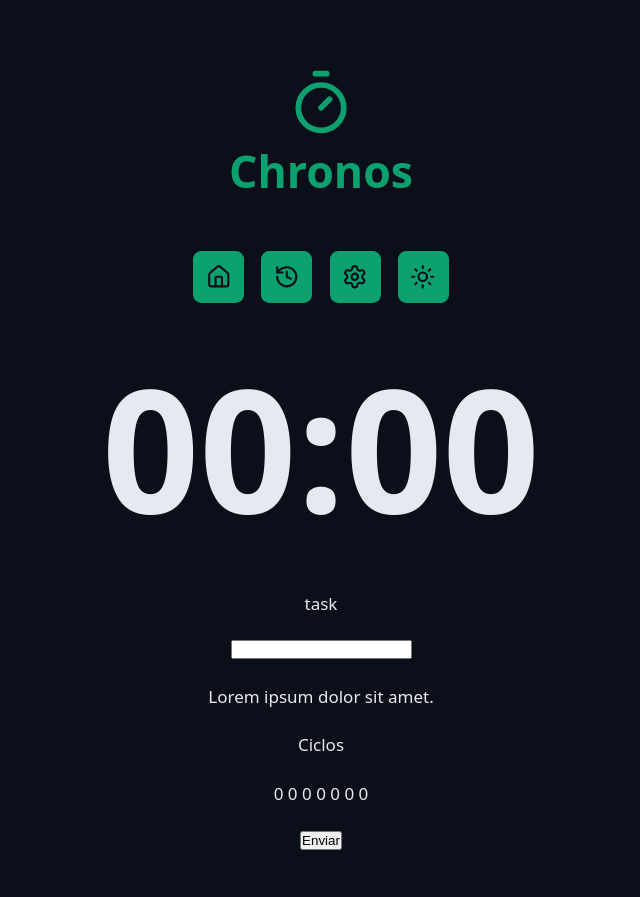
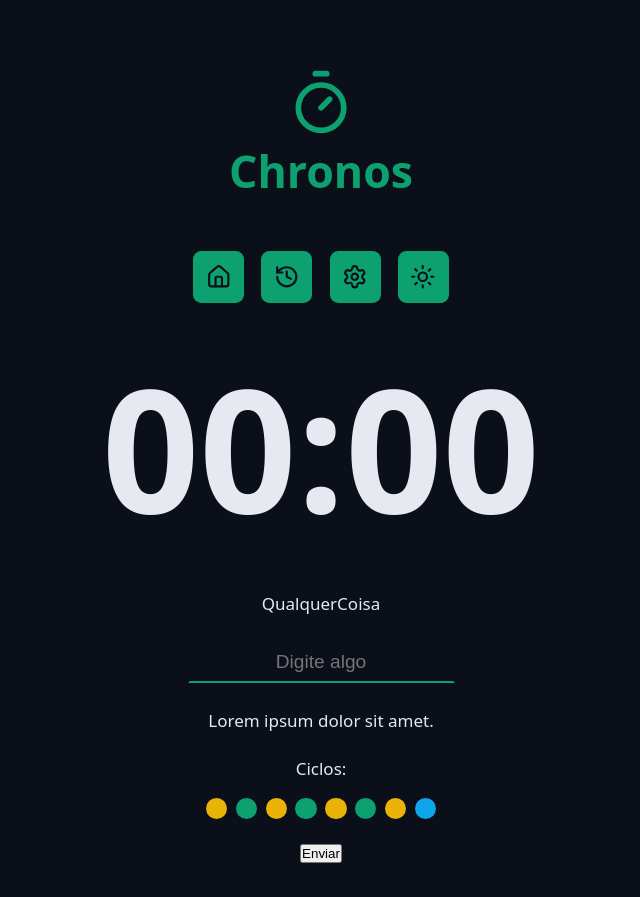
Before and after one commit to DevLameiras/chronos-pomodoro, a React (Vite) app: page / in a window 1280 px wide. Shown: the whole page, without its empty margins (319-959 px from the left). Built offline with nearby package versions, Linux system fonts and the light colour scheme.

Commit message:
Finalizando o input e criando o componente Cycles com indicadores de ciclo pomodoro em cores.

```diff
--- a/src/App.tsx
+++ b/src/App.tsx
@@ -5,6 +5,7 @@ import { Logo } from './components/Logo';
 import { Menu } from './components/Menu';
 import { CountDown } from './components/CountDown';
 import { DefaultInput } from './components/DefaultInput/Index';
+import { Cycles } from './components/Cycles/Index';
 
 export function App() {
   return (
@@ -24,7 +25,12 @@ export function App() {
       <Container>
         <form className='form' action=''>
           <div className='formRow'>
-            <DefaultInput id='MeuInput' type='text' />
+            <DefaultInput
+              labelText='QualquerCoisa'
+              id='MeuInput'
+              type='text'
+              placeholder='Digite algo'
+            />
           </div>
 
           <div className='formRow'>
@@ -32,8 +38,7 @@ export function App() {
           </div>
 
           <div className='formRow'>
-            <p>Ciclos</p>
-            <p>0 0 0 0 0 0 0</p>
+            <Cycles />
           </div>
 
           <div className='formRow'>
--- /dev/null
+++ b/src/components/Cycles/Index.tsx
@@ -0,0 +1,20 @@
+import styles from './styles.module.css';
+
+export function Cycles() {
+  return (
+    <div className={styles.cycles}>
+      <span>Ciclos:</span>
+
+      <div className={styles.cycleDots}>
+        <span className={`${styles.cycleDot} ${styles.workTime}`}></span>
+        <span className={`${styles.cycleDot} ${styles.shortBreakTime}`}></span>
+        <span className={`${styles.cycleDot} ${styles.workTime}`}></span>
+        <span className={`${styles.cycleDot} ${styles.shortBreakTime}`}></span>
+        <span className={`${styles.cycleDot} ${styles.workTime}`}></span>
+        <span className={`${styles.cycleDot} ${styles.shortBreakTime}`}></span>
+        <span className={`${styles.cycleDot} ${styles.workTime}`}></span>
+        <span className={`${styles.cycleDot} ${styles.longBreakTime}`}></span>
+      </div>
+    </div>
+  );
+}
--- /dev/null
+++ b/src/components/Cycles/styles.module.css
@@ -0,0 +1,31 @@
+.cycles {
+  display: flex;
+  flex-direction: column;
+  align-items: center;
+  justify-content: center;
+  gap: 1.6rem;
+}
+
+.cycleDots {
+  display: flex;
+  gap: 0.8rem;
+}
+
+.cycleDot {
+  width: 2rem;
+  height: 2rem;
+  background-color: var(--primary);
+  border-radius: 50%;
+}
+
+.workTime {
+  background: var(--warning);
+}
+
+.shortBreakTime {
+  background: var(--primary);
+}
+
+.longBreakTime {
+  background: var(--info);
+}
--- a/src/components/DefaultInput/Index.tsx
+++ b/src/components/DefaultInput/Index.tsx
@@ -1,14 +1,22 @@
+import styles from './styles.module.css';
+
 import type React from 'react';
 
 type DefaultInputProps = {
   id: string;
+  labelText: string;
 } & React.ComponentProps<'input'>;
 
-export function DefaultInput({ id, type }: DefaultInputProps) {
+export function DefaultInput({
+  id,
+  type,
+  labelText,
+  ...rest
+}: DefaultInputProps) {
   return (
     <>
-      <label htmlFor={id}>task</label>
-      <input id={id} type={type} />
+      <label htmlFor={id}>{labelText}</label>
+      <input className={styles.input} id={id} type={type} {...rest} />
     </>
   );
 }
--- /dev/null
+++ b/src/components/DefaultInput/styles.module.css
@@ -0,0 +1,28 @@
+.input {
+  background-color: transparent;
+  text-align: center;
+  font-size: 1.8rem;
+  padding: 0.8rem;
+  color: var(--text-default);
+  outline: none;
+
+  border: 0.2rem solid transparent;
+  border-bottom: 0.2rem solid var(--primary);
+  transition: all 0.3s ease-in-out;
+}
+
+.input:focus {
+  border: 0.2rem solid var(--primary);
+  border-radius: 0.8rem;
+}
+
+.input ::placeholder {
+  color: var(--gray-500);
+  font-size: 1.4rem;
+  font-style: italic;
+}
+
+.input:disabled {
+  border-bottom: 0.2rem solid var(--disabled);
+  color: var(--text-muted);
+}
```
